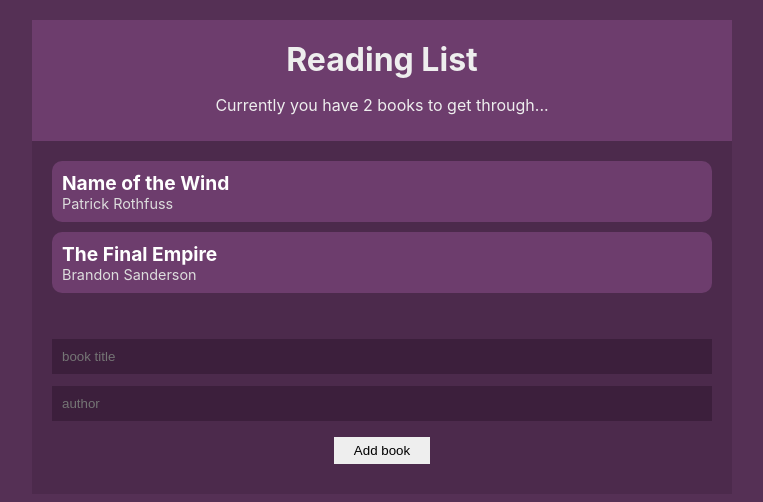
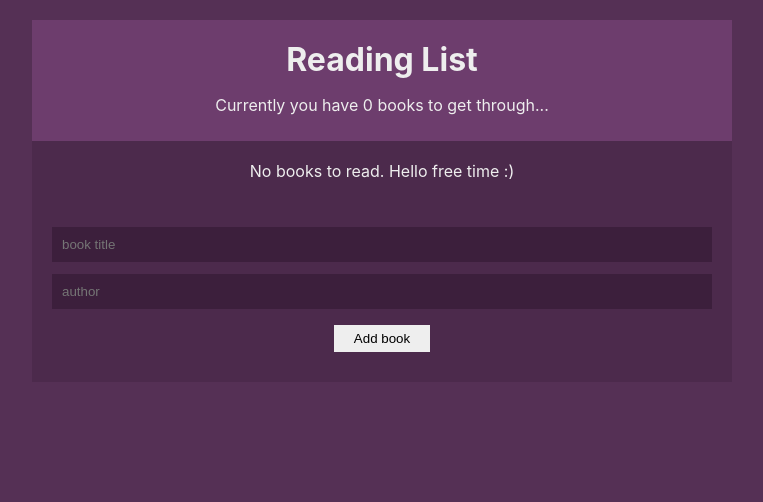
Before and after one commit to mittalvaibhav1/hooks-context, a React (Create React App) app in the folder booklist/: page / in a window 1280 px wide. Shown: the top 502 px of the page, without its empty margins (258-1021 px from the left). Built offline with nearby package versions, Linux system fonts and the light colour scheme.

Commit message:
Added Reducers

```diff
--- a/booklist/src/components/BookDetails.js
+++ b/booklist/src/components/BookDetails.js
@@ -2,9 +2,9 @@ import React, { useContext } from 'react';
 import { BookContext } from '../contexts/BookContext';
 
 const BookDetails = ({book}) => {
-    const { removeBook } = useContext(BookContext);
+    const { dispatch } = useContext(BookContext);
     return (
-        <li onClick = {() => {removeBook(book.id)}}>
+        <li onClick = {() => {dispatch({type : 'REMOVE_BOOK' , id : book.id})}}>
             <div className = "title">{book.title}</div>
             <div className = "author">{book.author}</div>
         </li>
--- a/booklist/src/components/BookForm.js
+++ b/booklist/src/components/BookForm.js
@@ -2,12 +2,14 @@ import React , { useState , useContext } from 'react';
 import { BookContext } from '../contexts/BookContext';
 
 const NewBookForm = () => {
-    const { addBook } = useContext(BookContext);
+    const { dispatch } = useContext(BookContext);
     const [title, setTitle] = useState('');
     const [author, setAuthor] = useState('');
     const handleSubmit = (e) => {
         e.preventDefault();
-        addBook(title,author);
+        dispatch({type:'ADD_BOOK',book :{
+            title,author
+        }});
         setTitle('');
         setAuthor('');
     }
--- a/booklist/src/contexts/BookContext.js
+++ b/booklist/src/contexts/BookContext.js
@@ -1,20 +1,11 @@
-import React , { createContext , useState } from 'react';
-import {v1 as uuidv1} from 'uuid';
+import React , { createContext , useReducer} from 'react';
+import { bookReducer } from '../reducers/bookReducer';
 export const BookContext = createContext();
 
 const BookContextProvider = (props) => {
-    const [books , setBooks] = useState([
-        {title : 'Name of the Wind', author : 'Patrick Rothfuss', id : uuidv1()},
-        {title : 'The Final Empire', author : 'Brandon Sanderson', id : uuidv1()}
-    ]);
-    const addBook = (title, author) => {
-        setBooks([...books , {title, author,id : uuidv1() }])
-    }
-    const removeBook = (id) => {
-        setBooks(books.filter(book => id !== book.id))
-    }
+    const [books , dispatch] = useReducer(bookReducer,[]);
     return (
-        <BookContext.Provider value = {{books , addBook , removeBook}}>
+        <BookContext.Provider value = {{books , dispatch}}>
             {props.children}
         </BookContext.Provider>
     );
--- /dev/null
+++ b/booklist/src/reducers/bookReducer.js
@@ -0,0 +1,16 @@
+import { v1 as uuidv1 } from 'uuid';
+
+export const bookReducer = (state,action) => {
+    switch(action.type) {
+        case 'ADD_BOOK' :
+            return [...state,{
+                title : action.book.title,
+                author : action.book.author,
+                id : uuidv1()
+            }];
+        case 'REMOVE_BOOK':
+            return  state.filter((book) => action.id !== book.id)  ;
+        default :
+            return state;
+    }
+}
```
